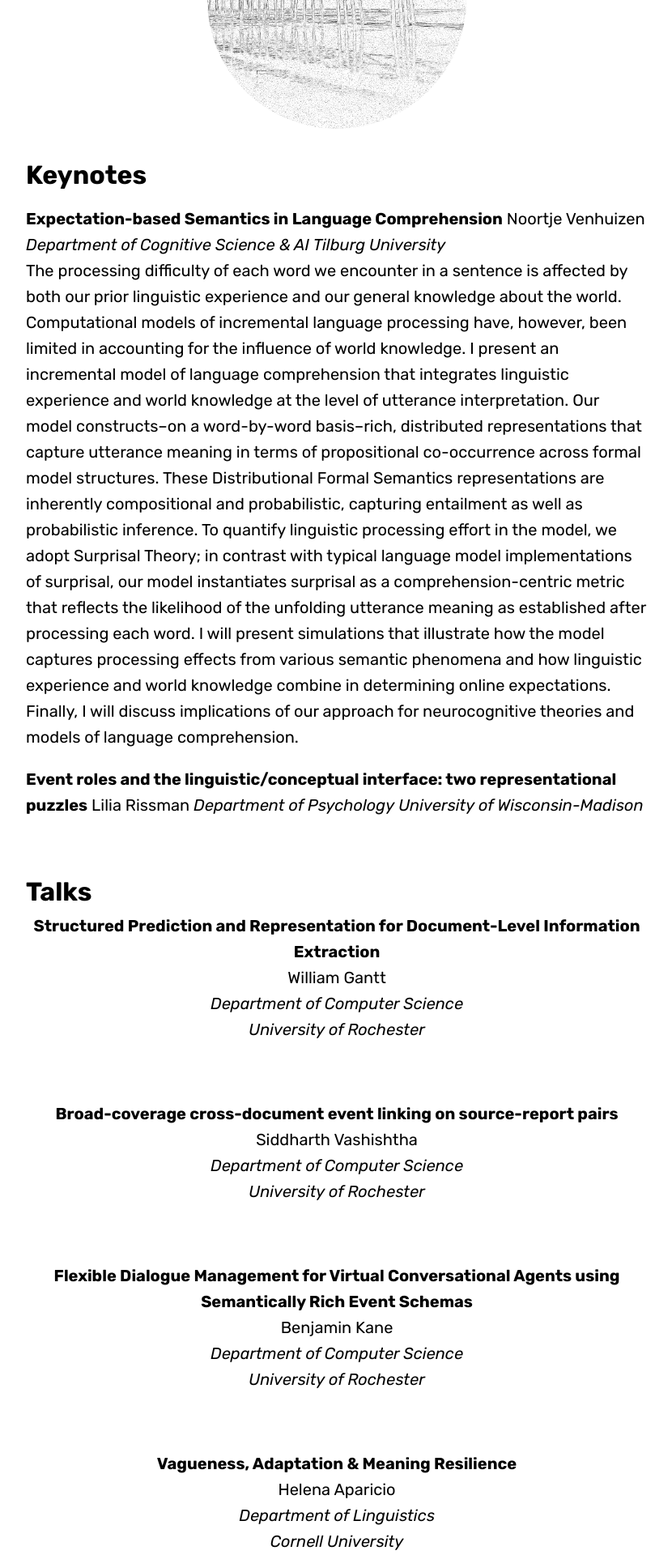
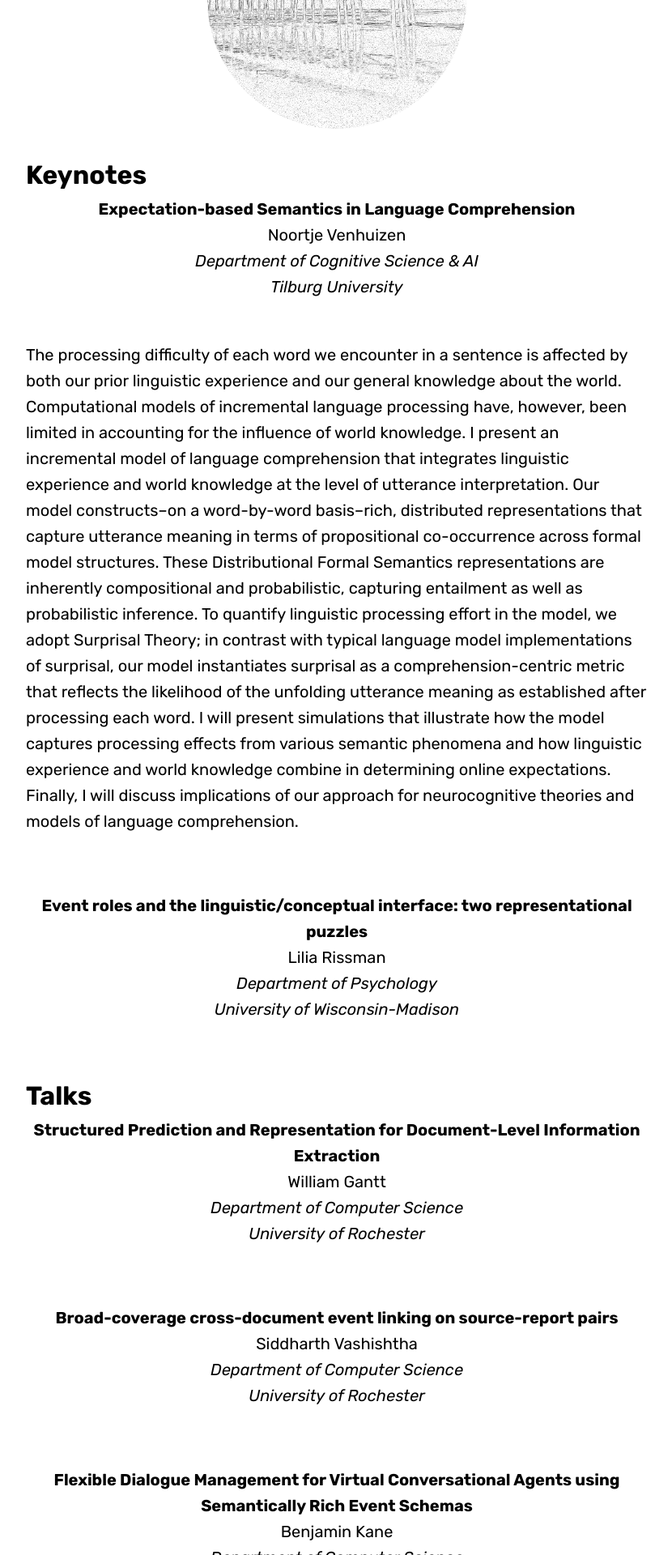
Before and after one commit to peer-workshop/peer-workshop.github.io, a Jekyll site: the page built from talks.md, in a window 1280 px wide. Shown: the part 426-2346 px from the top of the page at 81% size, without its empty margins (224-1054 px from the left). Built offline with Jekyll 4.4.1, drawn with Linux system fonts in a browser that asks for light colours; some web fonts are replaced.

Commit message:
Fixes formatting for keynotes

```diff
--- a/talks.md
+++ b/talks.md
@@ -23,12 +23,15 @@ published: true
 
 {% if presenterinfo.role == "keynote" %}
 
-<b>{{ presentationinfo.title }}</b>
-{{ presenterinfo.name }}
-<i>{{ presenterinfo.department }}</i>
-<i>{{ presenterinfo.university }}</i>
+<center><b>{{ presentationinfo.title }}</b></center>
+<center>{{ presenterinfo.name }}</center>
+<center><i>{{ presenterinfo.department }}</i></center>
+<center><i>{{ presenterinfo.university }}</i></center>
+
+{% if presentationinfo.abstract %}
 <br/>
 {{ presentationinfo.abstract }}
+{% endif %}
 <br/>
 
 {% endif %}
```
